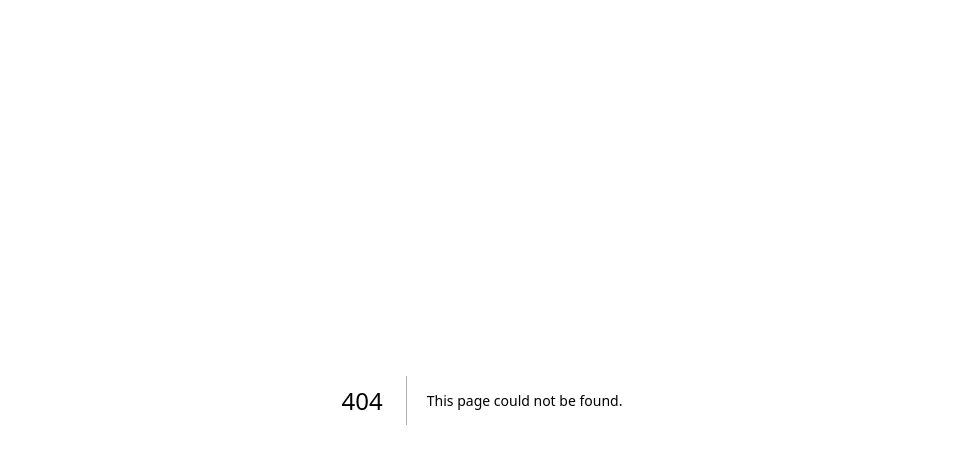
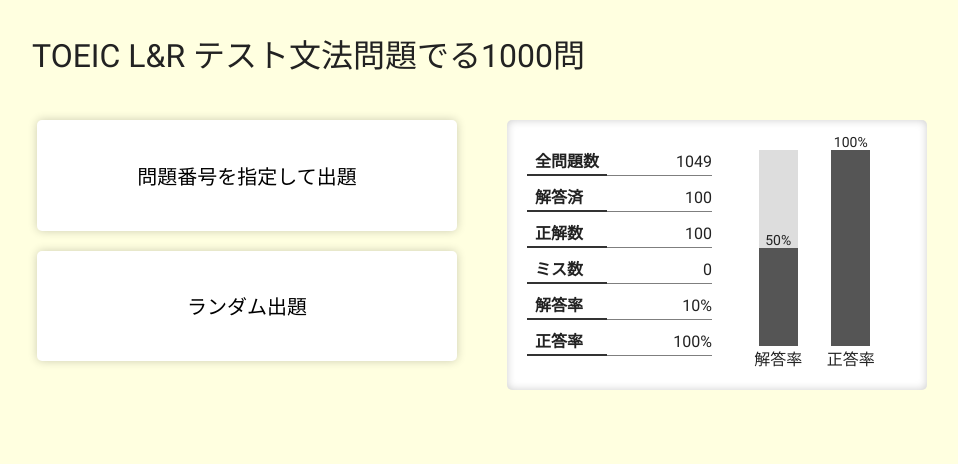
Before and after one commit to aoken0/web-english-training, a Next.js app: page /toeic_grammar in a window 1280 px wide. Before the commit this address had no page. Shown: the top 464 px of the page, without its empty margins (158-1116 px from the left). Built offline with nearby package versions, Linux system fonts and the light colour scheme; a web font is replaced by a local one.

Commit message:
Toeic文法問題の出題選択ページを作成

```diff
--- /dev/null
+++ b/src/app/toeic_grammar/page.tsx
@@ -0,0 +1,134 @@
+'use client'
+import { GlobalWrapper, LRContentWrapper, RContentWrapper, LContentWrapper, BigButton } from "@/components/GlobalComponents"
+import styled from "styled-components"
+import "styled-reset"
+
+const ToeicGrammar = () => {
+  return (
+    <GlobalWrapper header="TOEIC L&R テスト文法問題でる1000問">
+      <LRContentWrapper>
+        <LContentWrapper>
+          <BigButton text="問題番号を指定して出題" onClick={() => {}}></BigButton>
+          <BigButton text="ランダム出題" onClick={() => {}}></BigButton>
+        </LContentWrapper>
+        <RContentWrapper>
+          <RContentArea>
+            <HistoryWrapper>
+              <table>
+                <tbody>
+                  <tr>
+                    <th>全問題数</th>
+                    <td>1049</td>
+                  </tr>
+                  <tr>
+                    <th>解答済</th>
+                    <td>100</td>
+                  </tr>
+                  <tr>
+                    <th>正解数</th>
+                    <td>100</td>
+                  </tr>
+                  <tr>
+                    <th>ミス数</th>
+                    <td>0</td>
+                  </tr>
+                  <tr>
+                    <th>解答率</th>
+                    <td>10%</td>
+                  </tr>
+                  <tr>
+                    <th>正答率</th>
+                    <td>100%</td>
+                  </tr>
+
+                </tbody>
+              </table>
+            </HistoryWrapper>
+            <GraphWrapper>
+              <Graph percent={"50%"}><div></div><p>解答率</p></Graph>
+              <Graph percent={"100%"}><div></div><p>正答率</p></Graph>
+            </GraphWrapper>
+          </RContentArea>
+        </RContentWrapper>
+      </LRContentWrapper>
+    </GlobalWrapper>
+  )
+}
+
+export default ToeicGrammar
+
+const RContentArea = styled.div`
+  background-color: #fff;
+  width: 100%;
+  max-width: 420px;
+  height: 270px;
+  // aspect-ratio: 2 / 1;
+  padding: 20px;
+  border-radius: 5px;
+  box-shadow: inset 0px 0px 8px rgba(0, 0, 0, 0.2);
+  display: grid;
+  grid-template-columns: 1fr 1fr;
+  gap: 10px;
+`
+
+const HistoryWrapper = styled.div`
+  table {
+    width: 100%;
+    border-collapse: separate;
+    border-spacing: 0 8px;
+    th {
+      width: 80px;
+      border-bottom: 2px solid rgba(0, 0, 0, 0.8);
+      text-align: left;
+      padding-left: 8px;
+      padding-bottom: 2px;
+    }
+    td {
+      border-bottom: 1px solid rgba(0, 0, 0, 0.5);
+      text-align: right;
+    }
+  }
+`
+
+const GraphWrapper = styled.div`
+  height: 100%;
+  display: flex;
+  justify-content: space-around;
+  align-items: end;
+  padding: 0 20px;
+  // background-color: #eee;
+`
+
+const Graph = styled.div<{ percent?: string }>`
+  width: 45%;
+  height: 100%;
+  padding-top: 10px;
+  display: flex;
+  flex-direction: column;
+  justify-content: space-around;
+  align-items: center;
+  position: relative;
+  div {
+    width: 60%;
+    height: 90%;
+    background-color: #ddd;
+    position: relative;
+    &::before {
+      content: '';
+      position: absolute;
+      bottom: 0;
+      left: 0;
+      width: 100%;
+      height: ${({ percent }) => percent ? `${percent}` : '0'};
+      background-color: #555;
+    }
+    &::after {
+      content: ${({ percent }) => percent ? `"${percent}"` : ''};
+      position: absolute;
+      bottom: ${({ percent }) => percent ? `${percent}` : '0'};
+      left: 50%;
+      transform: translateX(-50%);
+      font-size: 14px;
+    }
+  }
+`
--- a/src/components/GlobalComponents.tsx
+++ b/src/components/GlobalComponents.tsx
@@ -1,3 +1,4 @@
+import React from "react";
 import styled from "styled-components";
 
 // Propsの型定義
@@ -17,7 +18,59 @@
   )
 }
 
-export {GlobalWrapper}
+type LRContentWrapperProps = {
+  children: React.ReactNode
+}
+const LRContentWrapper: React.FC<LRContentWrapperProps> = ({ children }) => {
+  return (
+    <LRContentWrapperStyled>
+      {children}
+    </LRContentWrapperStyled>
+  )
+}
+
+type SideContentWrapperProps = {
+  children: React.ReactNode
+}
+const LContentWrapper: React.FC<SideContentWrapperProps> = ({ children }) => {
+  return (
+    <LContentWrapperStyled>
+      {children}
+    </LContentWrapperStyled>
+  )
+}
+const RContentWrapper: React.FC<SideContentWrapperProps> = ({ children }) => {
+  return (
+    <RContentWrapperStyled>
+      {children}
+    </RContentWrapperStyled>
+  )
+}
+
+type ContentWrapperProps = {
+  children: React.ReactNode
+}
+const ContentWrapper: React.FC<ContentWrapperProps> = ({ children }) => {
+  return (
+    <ContentWrapperStyled>
+      {children}
+    </ContentWrapperStyled>
+  )
+}
+
+type BigButtonProps = {
+  text: string
+  onClick?: () => void
+}
+const BigButton: React.FC<BigButtonProps> = ({ text, onClick }) => {
+  return (
+    <BigButtonStyled onClick={onClick}>
+      <span>{text}</span>
+    </BigButtonStyled>
+  )
+}
+
+export {GlobalWrapper, LRContentWrapper, LContentWrapper, RContentWrapper, ContentWrapper, BigButton}
 
 const Wrapper = styled.div`
   width: 100%;
@@ -36,3 +89,67 @@
   padding: 30px;
   font-size: 32px;
 `
+
+const LRContentWrapperStyled = styled.div`
+  width: 80%;
+  max-width: 960px;
+  min-width: 600px;
+  margin: 0 auto;
+  padding: 20px;
+  color: #222;
+  // background-color: #eee;
+  display: grid;
+  grid-template-columns: repeat(auto-fill, minmax(300px, 1fr));
+  grid-gap: 20px;
+`
+
+const LContentWrapperStyled = styled.div`
+  display: flex;
+  flex-direction: column;
+  justify-content: start;
+  align-items: center;
+  gap: 20px;
+  // background-color: #bbb;
+`
+
+const RContentWrapperStyled = styled.div`
+  display: flex;
+  flex-direction: column;
+  justify-content: start;
+  align-items: center;
+  gap: 20px;
+  // background-color: #bbb;
+`
+
+const ContentWrapperStyled = styled.div`
+  width: 80%;
+  max-width: 960px;
+  min-width: 600px;
+  margin: 0 auto;
+  padding: 20px;
+  color: #222;
+`
+
+const BigButtonStyled = styled.button`
+  width: 100%;
+  max-width: 420px;
+  aspect-ratio: 3.8 / 1;
+  padding: 30px;
+  background-color: #fff;
+  border: none;
+  border-radius: 5px;
+  outline: none;
+  box-shadow:
+    0px 0px 10px rgba(0, 0, 0, 0.2),
+    inset 0px 0px 10px transparent;
+  transition: all .25s ease-in-out;
+  &:hover {
+    cursor: pointer;
+    box-shadow:
+      0px 0px 10px transparent,
+      inset 0px 0px 10px rgba(0, 0, 0, 0.2);
+  }
+  span {
+    font-size: 20px;
+  }
+`
```
Also changed, not shown: src/app/top/page.tsx (+13 -64 lines).
